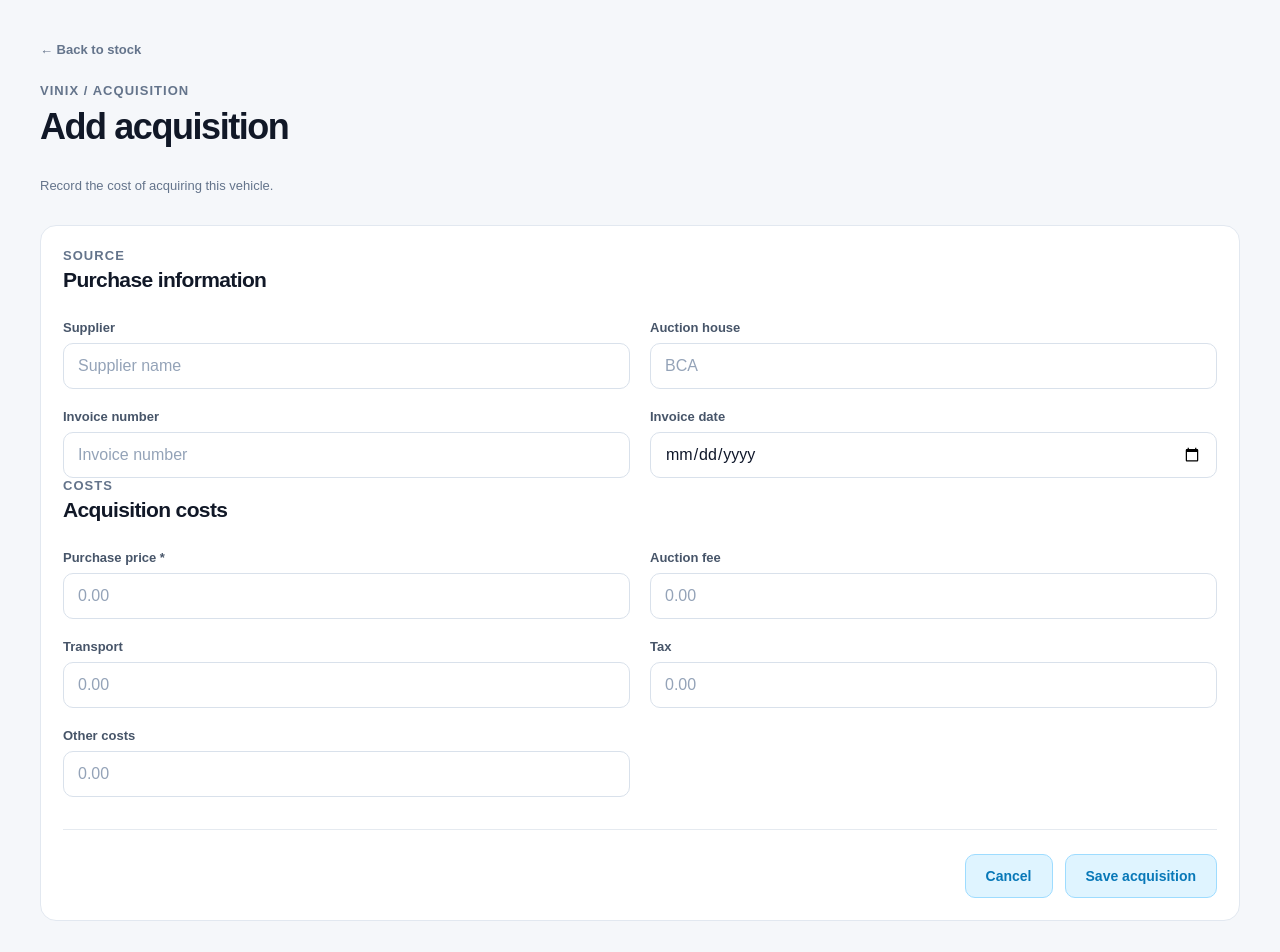
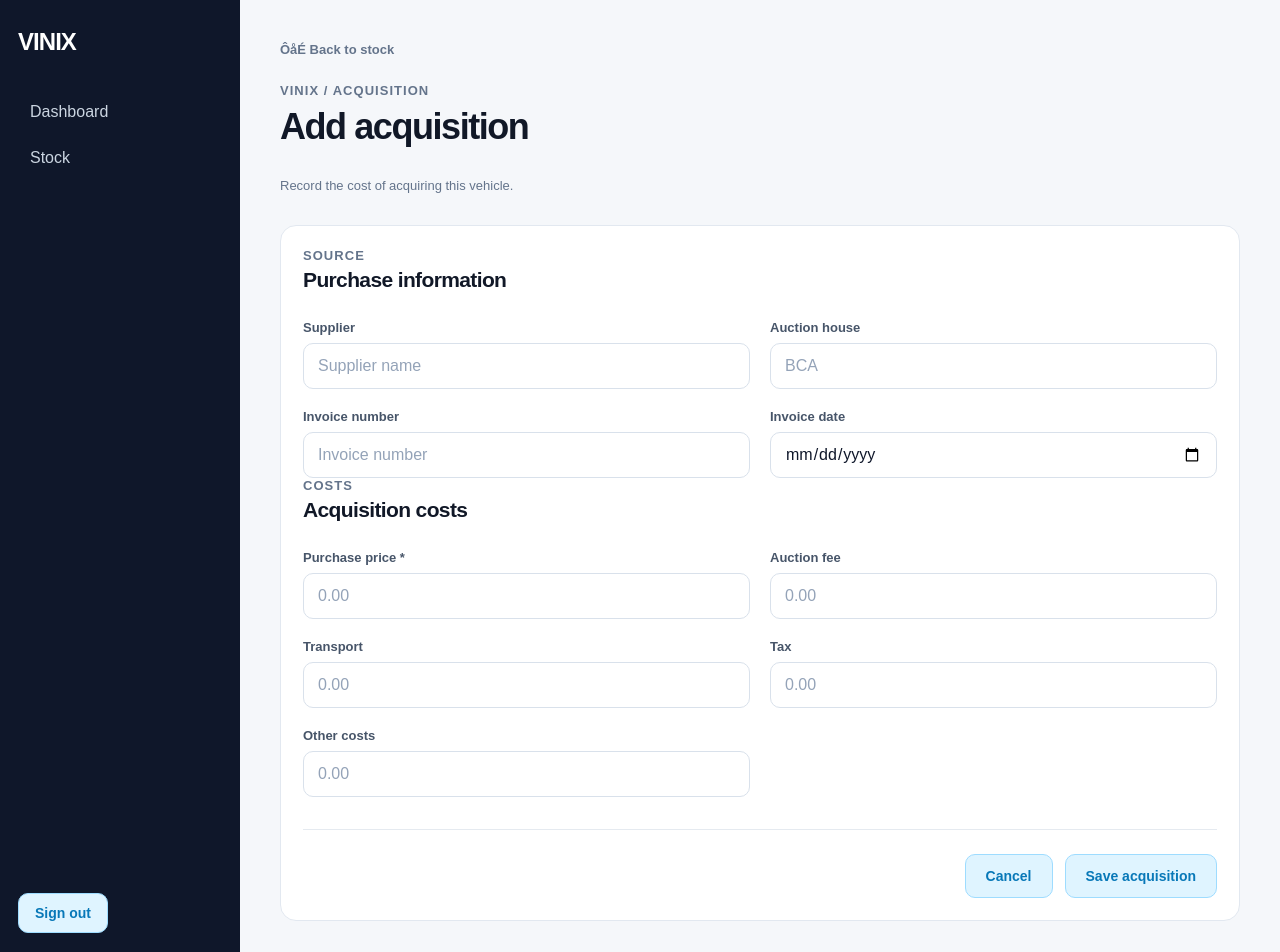
Before and after one commit to THCoder1/vinix, a Next.js app: page /vehicles/1/acquisition in a window 1280 px wide. Shown: the top 952 px of the page. Built offline with nearby package versions, Linux system fonts and the light colour scheme; no server answers.

Commit message:
feat: add authenticated application shell

```diff
--- /dev/null
+++ b/app/(authenticated)/layout.tsx
@@ -0,0 +1,14 @@
+import AppNav from "@/components/navigation/AppNav";
+
+export default function AuthenticatedLayout({
+  children,
+}: Readonly<{
+  children: React.ReactNode;
+}>) {
+  return (
+    <div className="shell">
+      <AppNav />
+      {children}
+    </div>
+  );
+}
--- a/app/vehicles/[id]/acquisition/page.tsx
+++ b/app/(authenticated)/vehicles/[id]/acquisition/page.tsx
@@ -72,7 +72,7 @@ export default function AcquisitionPage() {
   return (
     <main className="main">
       <Link href="/stock" className="back-link">
-        ← Back to stock
+        ÔåÉ Back to stock
       </Link>
 
       <div className="eyebrow">
--- a/app/globals.css
+++ b/app/globals.css
@@ -1371,3 +1371,13 @@ h1 {
     width: 100%;
   }
 }
+.sidebar {
+  display: flex;
+  flex-direction: column;
+  min-height: 100vh;
+}
+
+.sidebar-footer {
+  margin-top: auto;
+  padding-top: 24px;
+}
--- a/app/layout.tsx
+++ b/app/layout.tsx
@@ -2,12 +2,14 @@ import "./globals.css";
 
 export const metadata = {
   title: "VINIX",
-  description: "Vehicle Intelligence & Inventory System"
+  description: "Vehicle Intelligence & Inventory System",
 };
 
 export default function RootLayout({
   children,
-}: Readonly<{ children: React.ReactNode }>) {
+}: Readonly<{
+  children: React.ReactNode;
+}>) {
   return (
     <html lang="en">
       <body>{children}</body>
--- /dev/null
+++ b/components/navigation/AppNav.tsx
@@ -0,0 +1,39 @@
+"use client";
+
+import Link from "next/link";
+import { useRouter } from "next/navigation";
+
+import { createClient } from "@/lib/supabase/browser";
+
+export default function AppNav() {
+  const router = useRouter();
+  const supabase = createClient();
+
+  async function handleSignOut() {
+    await supabase.auth.signOut();
+
+    router.replace("/login");
+    router.refresh();
+  }
+
+  return (
+    <aside className="sidebar">
+      <div className="logo">VINIX</div>
+
+      <nav className="nav">
+        <Link href="/">Dashboard</Link>
+        <Link href="/stock">Stock</Link>
+      </nav>
+
+      <div className="sidebar-footer">
+        <button
+          type="button"
+          className="secondary-button nav-signout"
+          onClick={handleSignOut}
+        >
+          Sign out
+        </button>
+      </div>
+    </aside>
+  );
+}
```
Also changed, not shown: app/(authenticated)/page.tsx (added, +122 -0 lines), app/page.tsx (deleted, +0 -136 lines), middleware.ts (+17 -2 lines), app/(authenticated)/stock/page.tsx (renamed from app/stock/page.tsx), app/(authenticated)/vehicles/[id]/page.tsx (renamed from app/vehicles/[id]/page.tsx), app/(authenticated)/vehicles/new/page.tsx (renamed from app/vehicles/new/page.tsx).
